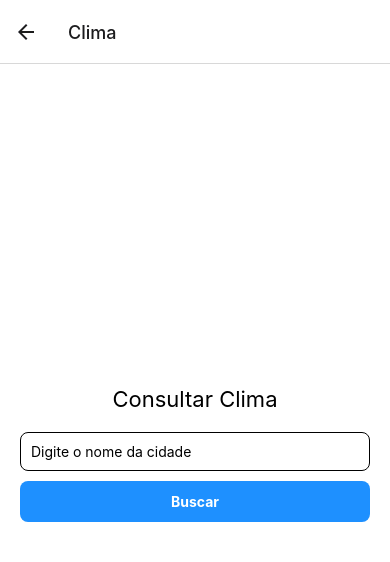
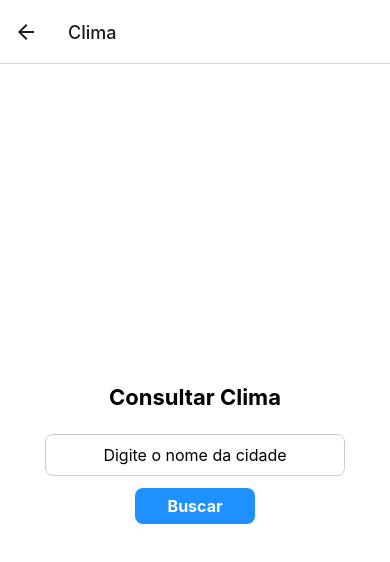
Before and after one commit to alexgm97/Freameworks1, a React Native app: screen /Clima in a window 390 px wide. Shown: the top 562 px of the page. Built offline with nearby package versions, Linux system fonts and the light colour scheme.

Commit message:
Ajuste page de Clima

```diff
--- a/screens/ClimaScreen.js
+++ b/screens/ClimaScreen.js
@@ -1,14 +1,26 @@
 import React, { useState } from 'react';
-import { View, Text, TextInput, TouchableOpacity, StyleSheet, KeyboardAvoidingView, Platform } from 'react-native';
+import {
+  View,
+  Text,
+  TextInput,
+  TouchableOpacity,
+  KeyboardAvoidingView,
+  Platform,
+  Alert,
+} from 'react-native';
+import styles from '../styles/ClimaStyles';
 
-const API_KEY = 'a62660dc2fe77abad31c6ca7ff4b9594';
+const API_KEY = 'a62660dc2fe77abad31c6ca7ff4b9594'; // Substitua pela sua chave OpenWeatherMap
 
 export default function ClimaScreen() {
   const [cidade, setCidade] = useState('');
   const [clima, setClima] = useState(null);
 
   const buscarClima = async () => {
-    if (!cidade) return;
+    if (!cidade.trim()) {
+      Alert.alert('Erro', 'Digite o nome da cidade');
+      return;
+    }
     try {
       const response = await fetch(
         `https://api.openweathermap.org/data/2.5/weather?q=${cidade}&units=metric&lang=pt_br&appid=${API_KEY}`
@@ -17,46 +29,43 @@ export default function ClimaScreen() {
       if (data.cod === 200) {
         setClima(data);
       } else {
-        alert('Cidade não encontrada');
+        Alert.alert('Erro', 'Cidade não encontrada');
       }
     } catch (error) {
-      alert('Erro ao buscar clima');
+      Alert.alert('Erro', 'Não foi possível buscar o clima');
       console.error(error);
     }
   };
 
   return (
-    <KeyboardAvoidingView style={styles.container} behavior={Platform.OS === 'ios' ? 'padding' : undefined}>
+    <KeyboardAvoidingView
+      style={styles.container}
+      behavior={Platform.OS === 'ios' ? 'padding' : undefined}
+    >
       <Text style={styles.title}>Consultar Clima</Text>
+
       <TextInput
         style={styles.input}
         placeholder="Digite o nome da cidade"
         value={cidade}
         onChangeText={setCidade}
+        returnKeyType="search"
+        onSubmitEditing={buscarClima}
       />
-      <TouchableOpacity style={styles.button} onPress={buscarClima}>
-        <Text style={styles.buttonText}>Buscar</Text>
-      </TouchableOpacity>
+
+      <View style={{ alignItems: 'center' }}>
+        <TouchableOpacity style={styles.button} onPress={buscarClima}>
+          <Text style={styles.buttonText}>Buscar</Text>
+        </TouchableOpacity>
+      </View>
 
       {clima && (
         <View style={styles.resultBox}>
           <Text style={styles.city}>{clima.name}</Text>
-          <Text style={styles.temp}>{clima.main.temp}°C</Text>
+          <Text style={styles.temp}>{Math.round(clima.main.temp)}°C</Text>
           <Text style={styles.desc}>{clima.weather[0].description}</Text>
         </View>
       )}
     </KeyboardAvoidingView>
   );
 }
-
-const styles = StyleSheet.create({
-  container: { flex: 1, justifyContent: 'center', padding: 20, backgroundColor: '#fff' },
-  title: { fontSize: 22, textAlign: 'center', marginBottom: 20 },
-  input: { borderWidth: 1, padding: 10, borderRadius: 8, marginBottom: 10 },
-  button: { backgroundColor: '#1e90ff', padding: 12, borderRadius: 8, alignItems: 'center' },
-  buttonText: { color: 'white', fontWeight: 'bold' },
-  resultBox: { marginTop: 20, alignItems: 'center' },
-  city: { fontSize: 22, fontWeight: 'bold' },
-  temp: { fontSize: 28 },
-  desc: { fontSize: 18, textTransform: 'capitalize' },
-});
--- /dev/null
+++ b/styles/ClimaStyles.js
@@ -0,0 +1,62 @@
+import { StyleSheet } from 'react-native';
+
+export default StyleSheet.create({
+  container: {
+    flex: 1,
+    padding: 24,
+    backgroundColor: '#fff',
+    justifyContent: 'center',
+  },
+  title: {
+    fontSize: 22,
+    fontWeight: 'bold',
+    textAlign: 'center',
+    marginBottom: 24,
+  },
+    input: {
+    borderWidth: 1,
+    borderColor: '#ccc',
+    paddingVertical: 10,
+    paddingHorizontal: 12,
+    borderRadius: 8,
+    marginBottom: 12,
+    fontSize: 16,
+    width: 300,
+    alignSelf: 'center',
+    textAlign: 'center'
+
+    },
+
+  button: {
+    backgroundColor: '#1e90ff',
+    paddingVertical: 8,
+    paddingHorizontal: 16,
+    borderRadius: 8,
+    alignItems: 'center',
+    alignSelf: 'center',
+    width: 120,
+  },
+  buttonText: {
+    color: '#fff',
+    fontWeight: 'bold',
+    fontSize: 16,
+  },
+  resultBox: {
+    marginTop: 30,
+    alignItems: 'center',
+  },
+  city: {
+    fontSize: 20,
+    fontWeight: 'bold',
+  },
+  temp: {
+    fontSize: 48,
+    fontWeight: 'bold',
+    marginVertical: 8,
+  },
+  desc: {
+    fontSize: 16,
+    fontStyle: 'italic',
+    textTransform: 'capitalize',
+  },
+});
```
